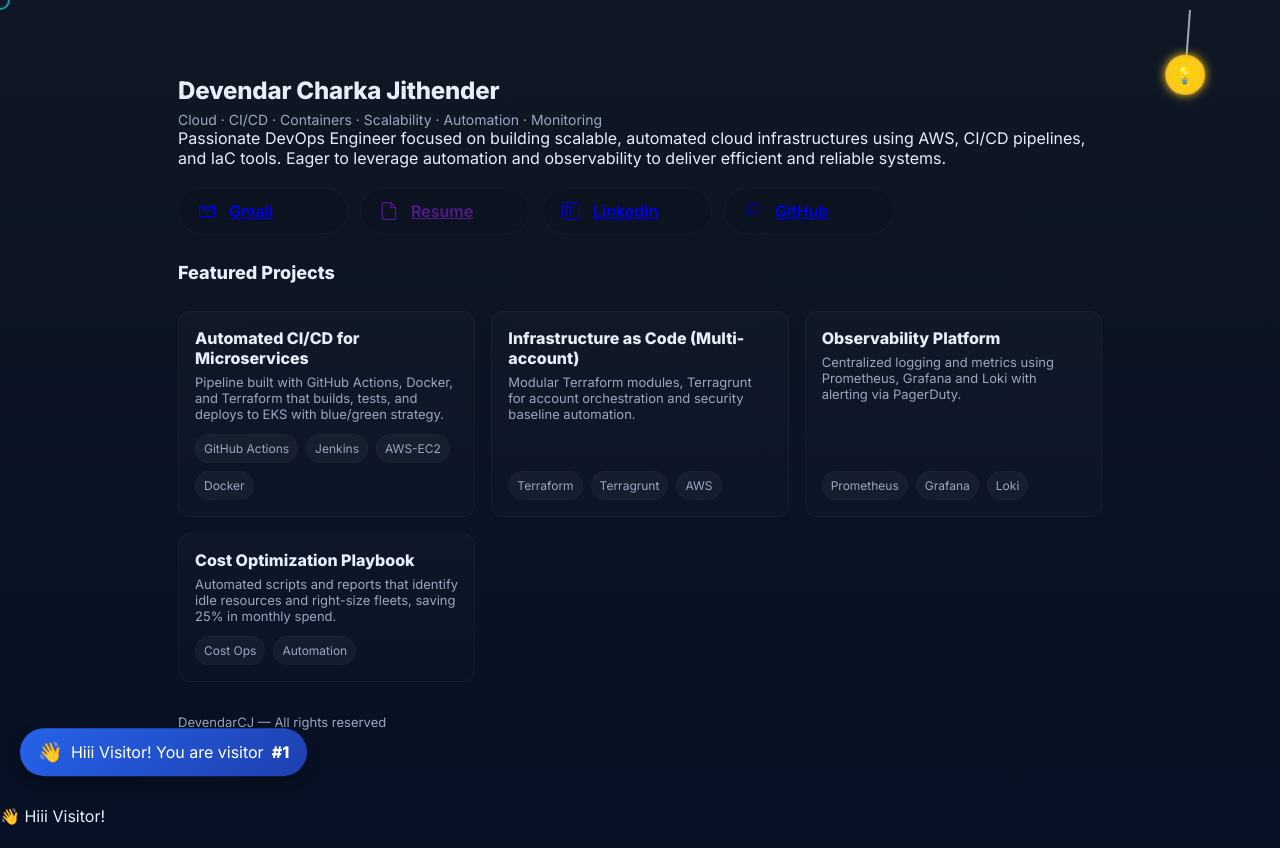
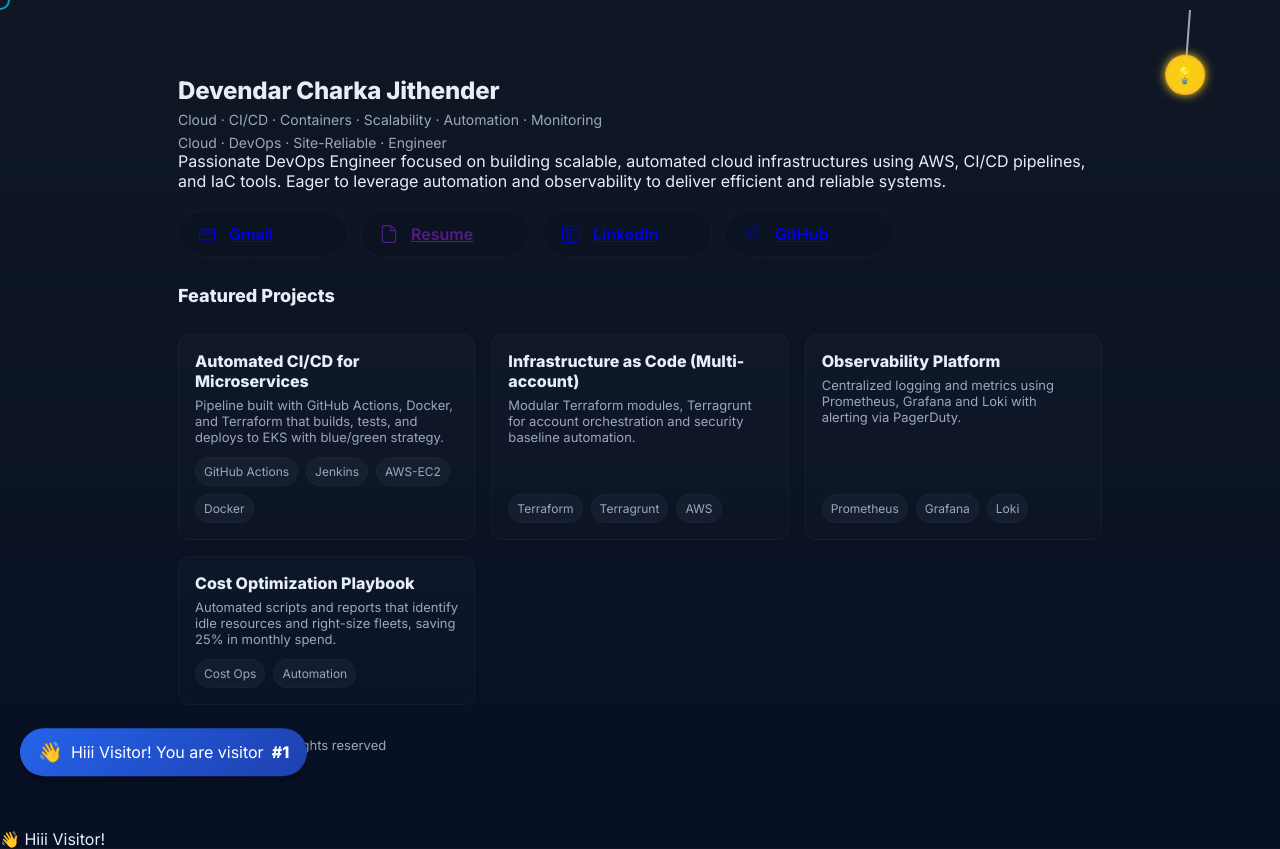
Before and after one commit to DevendarCJ/Portfolio, a plain HTML site: page index.html in a window 1280 px wide. Drawn offline with Linux system fonts and the light colour scheme.

Commit message:
Update index.html

```diff
--- a/index.html
+++ b/index.html
@@ -163,6 +163,7 @@
       <div class="title">
         <h1>Devendar Charka Jithender</h1>
         <p>Cloud · CI/CD · Containers · Scalability · Automation · Monitoring</p>
+        <p>Cloud · DevOps · Site-Reliable · Engineer </p>
         <div class="summary">
           Passionate DevOps Engineer focused on building scalable, automated cloud infrastructures using AWS, CI/CD pipelines, and IaC tools. Eager to leverage automation and observability to deliver efficient and reliable systems.
         </div>
```
